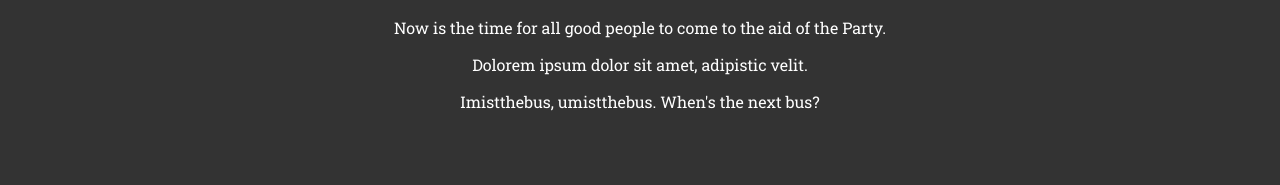
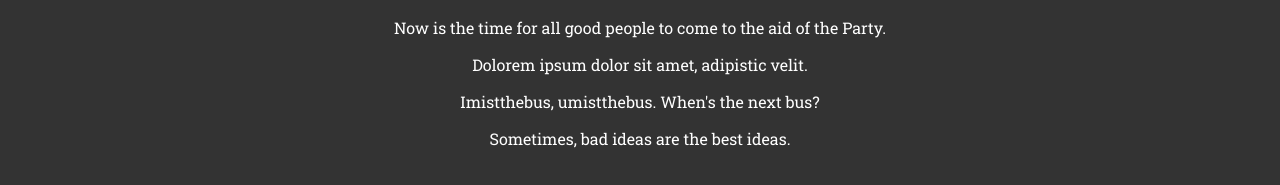
Before and after one commit to thinkcompany/phillydevops, a plain HTML site: page index.html in a window 1280 px wide. Shown: the part 515-700 px from the top of the page. Drawn offline with Linux system fonts and the light colour scheme.

Commit message:
Added a new line of copy

```diff
--- a/index.html
+++ b/index.html
@@ -18,7 +18,8 @@
 			<img src="img/tc-ops-logo.svg" />
 			<p>Now is the time for all good people to come to the aid of the Party.</p>
 			<p>Dolorem ipsum dolor sit amet, adipistic velit.</p>
-			<p>Imistthebus, umistthebus. When's the next bus?</p>
+            <p>Imistthebus, umistthebus. When's the next bus?</p>
+            <p>Sometimes, bad ideas are the best ideas.</p>
 		</div>
 	</div>
 </body>
```
